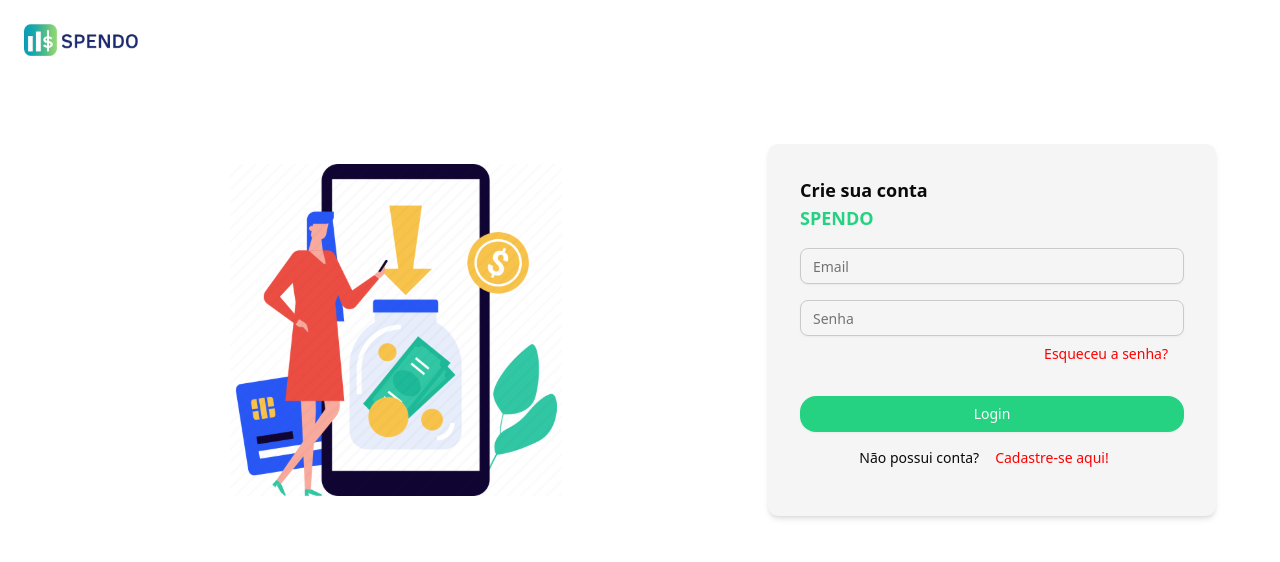
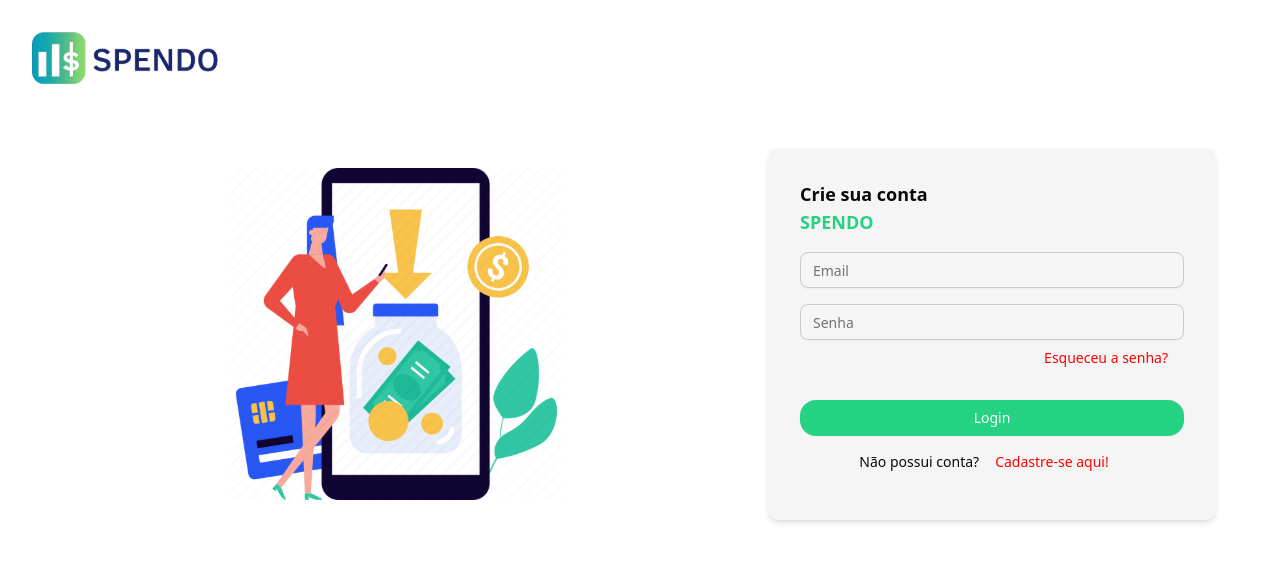
Before and after one commit to Yasmin-Carloto/Spendo, a React (Vite) app in the folder Frontend/: page /login in a window 1280 px wide. Shown: the top 562 px of the page. Built offline with nearby package versions, Linux system fonts and the light colour scheme.

Commit message:
fix: logo appearence

```diff
--- a/Frontend/src/ui/components/public-header/public-header.jsx
+++ b/Frontend/src/ui/components/public-header/public-header.jsx
@@ -2,11 +2,8 @@
 
 export function PublicHeader() {
     return (
-        <header className="p-6 sticky top-0 z-10">
-            <img
-                className="h-8 w-auto"
-                src={spendoLogo}
-            />
+        <header className="pt-8 pl-8">
+            <img src={spendoLogo} />
         </header>
     )
 }
```
